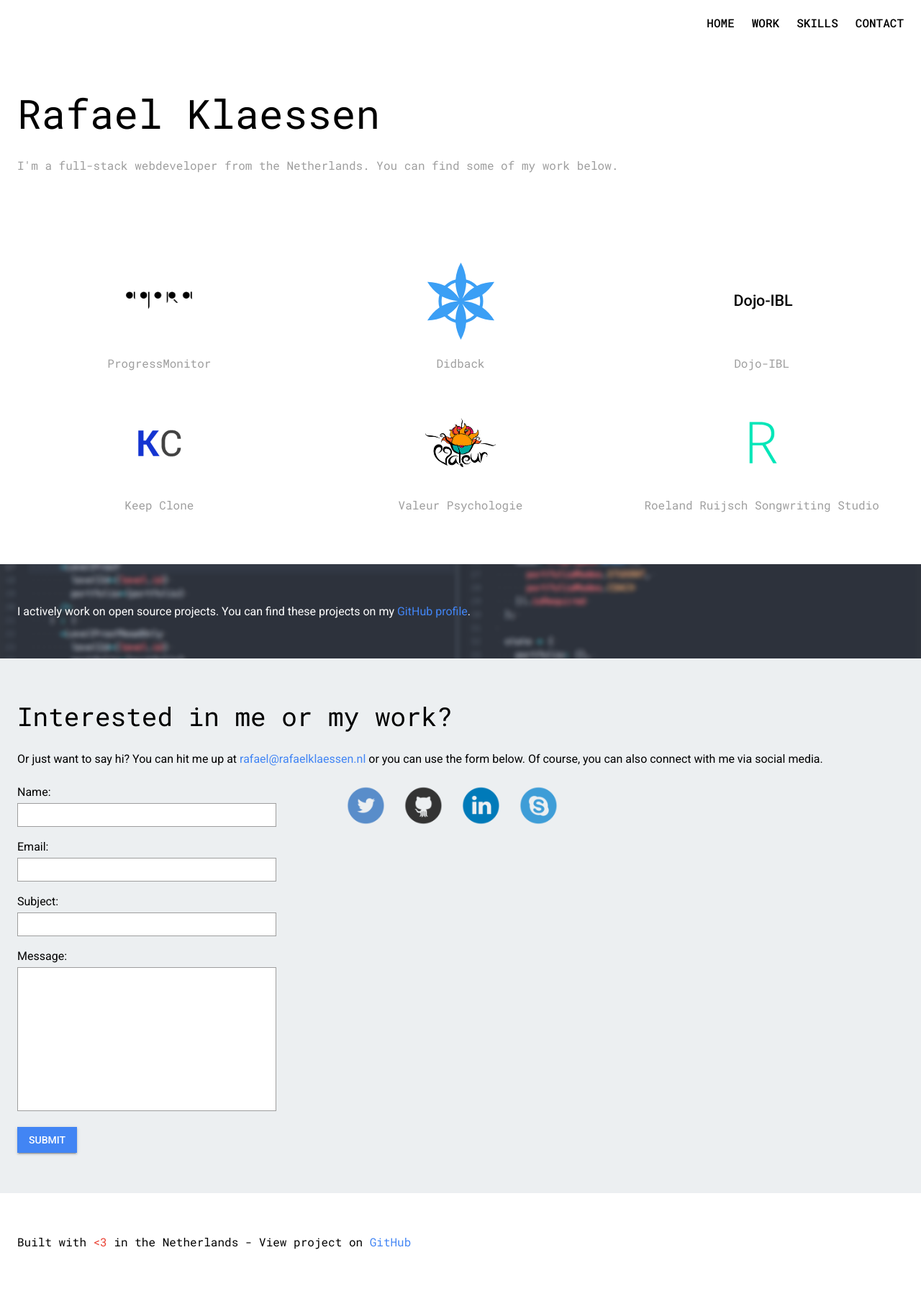
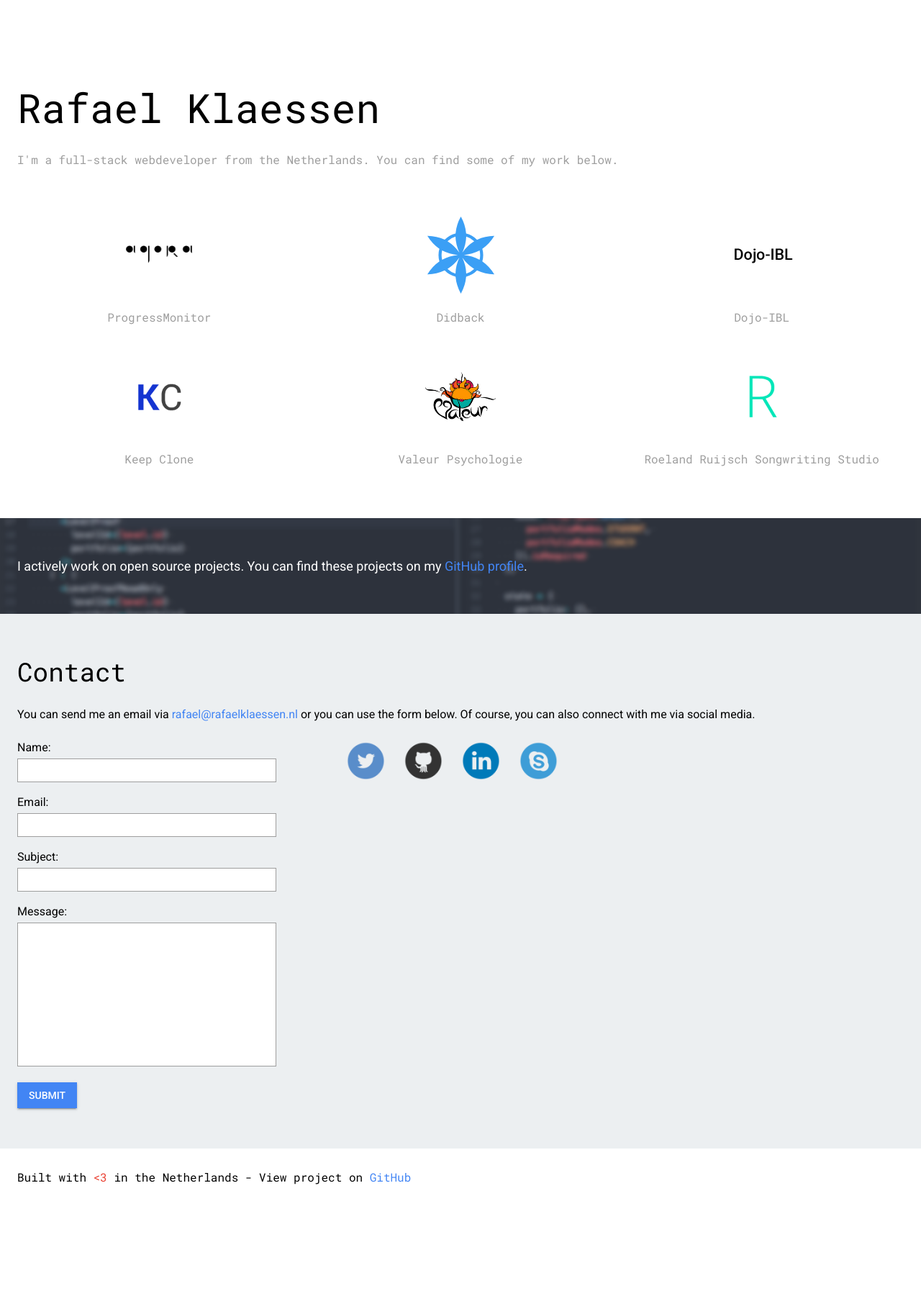
Before and after one commit to rafaelklaessen/rafaelklaessen.nl, a PHP site: page / in a window 1280 px wide. Shown: the whole page at 72% size. After the commit the page ends 1646 px from the top, so only its background shows below. Run offline with PHP 8.4, Linux system fonts and the light colour scheme; style sheets or scripts are compiled from the project's sources; some libraries are stand-ins or nearby versions.

Commit message:
Removed header, continued working on redesign

```diff
--- a/index.php
+++ b/index.html
@@ -29,28 +29,6 @@
 
   </head>
   <body>
-    <header id="site-header" class="site-header">
-      <div class="container">
-        <nav class="nav" role="navigation">
-          <ul class="nav-items">
-            <li class="nav-item">
-              <a href="#site-intro">Home</a>
-            </li>
-            <li class="nav-item">
-              <a href="#work">Work</a>
-            </li>
-            <li class="nav-item">
-              <a href="#skills">Skills</a>
-            </li>
-            <li class="nav-item">
-              <a href="#contact">Contact</a>
-            </li>
-          </ul>
-        </nav>
-        <div id="menu-btn" class="menu-btn material-icons">menu</div>
-      </div>
-    </header>
-
     <section id="site-intro" class="site-intro page-section">
       <div class="container">
         <h1 class="site-title section-title">Rafael Klaessen</h1>
@@ -98,10 +76,10 @@
     <section id="contact" class="contact page-section">
       <div class="container">
         <h1 class="section-title">
-          Interested in me or my work?
+          Contact
         </h1>
         <p class="section-text">
-          Or just want to say hi? You can hit me up at <a class="normal-link" href="mailto:rafael@rafaelklaessen.nl">rafael@rafaelklaessen.nl</a> or you can use the form below.
+          You can send me an email via <a class="normal-link" href="mailto:rafael@rafaelklaessen.nl">rafael@rafaelklaessen.nl</a> or you can use the form below.
           Of course, you can also connect with me via social media.
         </p>
         <section class="contact-form-container">
--- a/sass/main.scss
+++ b/sass/main.scss
@@ -88,60 +88,9 @@ p,
   }
 }
 
-$headerHeight: 64px;
-#site-header {
-  position: fixed;
-  top: 0;
-  left: 0;
-  width: 100%;
-  height: $headerHeight;
-  line-height: $headerHeight;
-  vertical-align: middle;
-  background-color: #FFFFFF;
-  font-family: 'Roboto Mono', sans-serif;
-  font-weight: 500;
-  text-transform: uppercase;
-  z-index: 100;
-  @include transition($mainTransition);
-
-  &.is-scrolling {
-//    background-color: #FAFAFA;
-  }
-
-  .nav .nav-items {
-    float: right;
-    margin: 0 -12px;
-    padding: 0;
-    list-style: none;
-
-    .nav-item {
-      float: left;
-      margin-left: 12px;
-      margin-right: 12px;
-      @include transition(opacity .2s ease-in-out);
-
-      &:hover {
-        opacity: .5;
-      }
-
-      a {
-        line-height: $headerHeight;
-        color: inherit;
-        text-decoration: inherit;
-        display: inline-block;
-      }
-    }
-  }
-
-  .menu-btn {
-    line-height: inherit;
-    cursor: pointer;
-    display: none;
-  }
-}
-
 #site-intro {
-  margin-top: $headerHeight;
+  padding-top: 112px;
+  padding-bottom: 0;
 
   .site-title {
     font-size: 56px;
@@ -225,6 +174,7 @@ $headerHeight: 64px;
   background-size: cover;
   background-image: url('../images/open-source-background.png');
   background-repeat: no-repeat;
+  font-size: 18px;
 }
 
 #contact {
@@ -326,6 +276,8 @@ $headerHeight: 64px;
 }
 
 #site-footer {
+  padding-top: 28px;
+  padding-bottom: 28px;
   font-family: 'Roboto Mono', sans-serif;
 
   .section-text .heart {
```
Also changed, not shown: other parts of sass/main.scss (+1 -38 lines).
